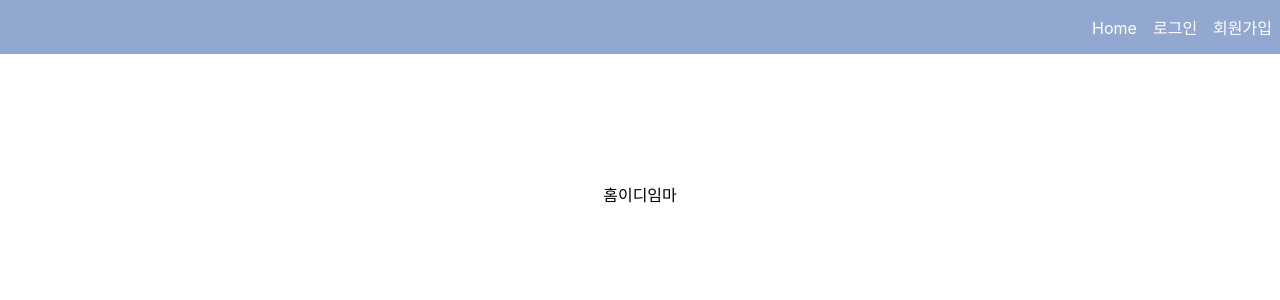
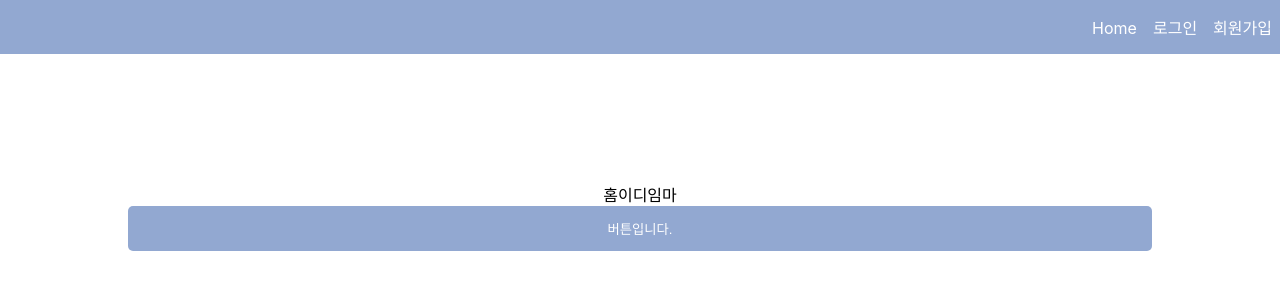
Before and after one commit to ONE-TOUCH-POPOL/FrontEnd, a React (Create React App) app: page / in a window 1280 px wide. Shown: the top 300 px of the page. Built offline with nearby package versions, Linux system fonts and the light colour scheme.

Commit message:
feat: Button 스타일 추가

```diff
--- a/src/components/button/Button.jsx
+++ b/src/components/button/Button.jsx
@@ -0,0 +1,13 @@
+/* eslint-disable */
+import React from "react";
+import { StyledButton } from "./Button.styled";
+
+const Button = ({ children, click, ...props }) => {
+  return (
+    <StyledButton onClick={click} {...props}>
+      {children}
+    </StyledButton>
+  );
+};
+
+export default Button;
--- a/src/components/button/Button.styled.jsx
+++ b/src/components/button/Button.styled.jsx
@@ -0,0 +1,12 @@
+import styled from "styled-components";
+
+const StyledButton = styled.button`
+  cursor: pointer;
+  border-radius: 5px;
+  height: 45px;
+  width: 100%;
+  background-color: ${(props) => props.backgroundColor || "#92a8d1"};
+  color: white;
+`;
+
+export { StyledButton };
--- a/src/index.css
+++ b/src/index.css
@@ -13,3 +13,10 @@ code {
 * {
   box-sizing: border-box;
 }
+
+button {
+  border: 0;
+  outline: 0;
+  margin: 0;
+  padding: 0;
+}
--- a/src/pages/home/index.jsx
+++ b/src/pages/home/index.jsx
@@ -1,7 +1,13 @@
 import React from "react";
 import { HomLayout } from "./Home.layout";
+import Button from "../../components/button/Button";
 const Home = () => {
-  return <HomLayout>홈이디임마</HomLayout>;
+  return (
+    <HomLayout>
+      홈이디임마
+      <Button>버튼입니다.</Button>
+    </HomLayout>
+  );
 };
 
 export default Home;
```
Also changed, not shown: src/components/button/index.jsx (+13 -0 lines).
